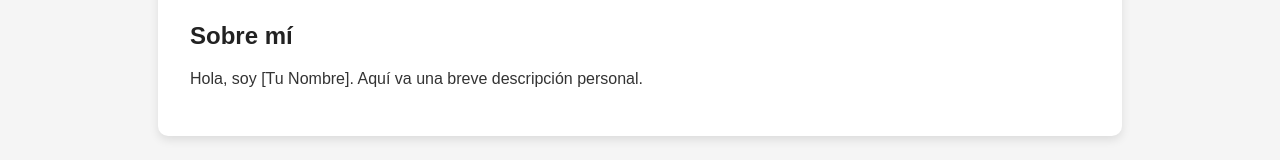
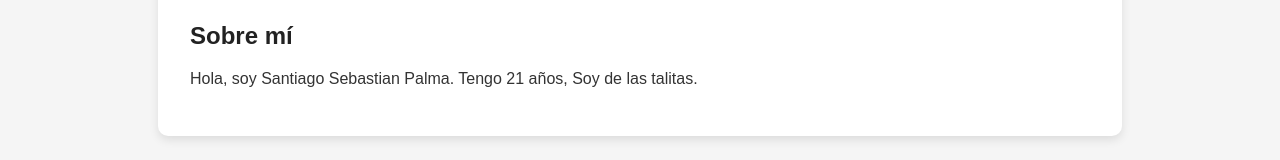
Before and after one commit to Santipalma3/santipalma3.github.io, a plain HTML site: page index.html in a window 1280 px wide. Shown: the part 274-434 px from the top of the page. Drawn offline with Linux system fonts and the light colour scheme.

Commit message:
Portafolio desde cero

```diff
--- a/index.html
+++ b/index.html
@@ -57,7 +57,7 @@
 
   <section id="sobre-mi">
     <h2>Sobre mí</h2>
-    <p>Hola, soy [Tu Nombre]. Aquí va una breve descripción personal.</p>
+    <p>Hola, soy Santiago Sebastian Palma. Tengo 21 años, Soy de las talitas.</p>
   </section>
 
   <section id="proyectos">
```
